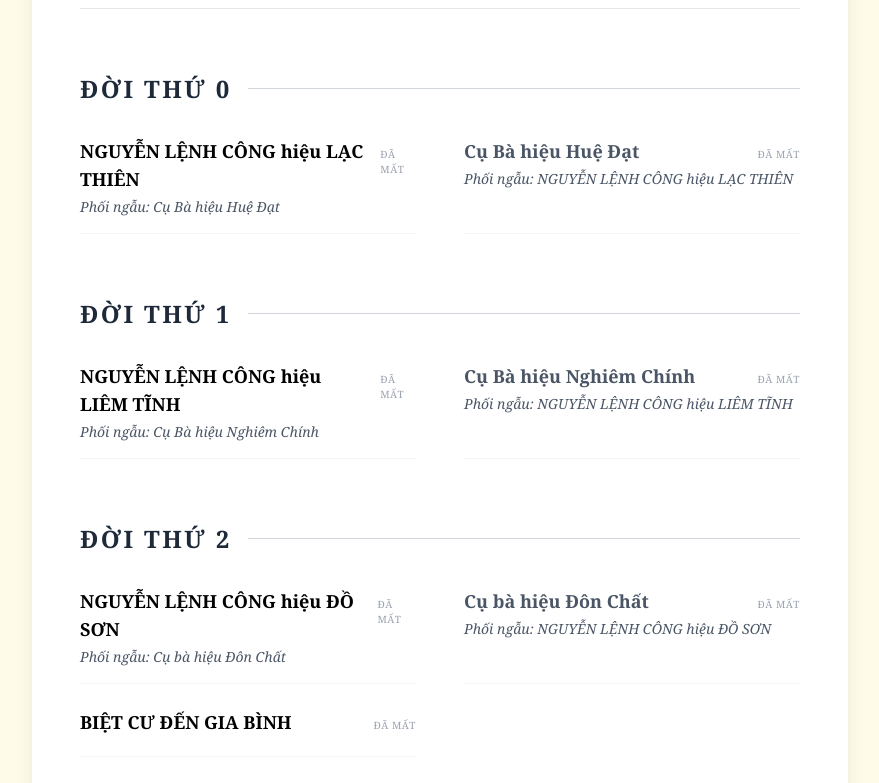
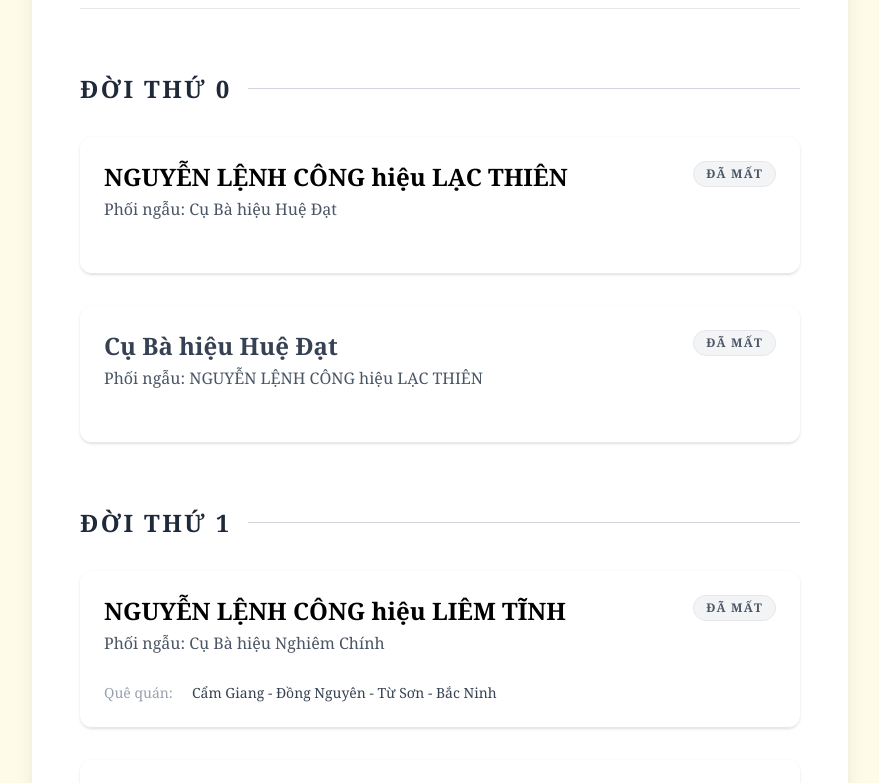
Before and after one commit to ngkienmkqn/phado, a Next.js app: page /book in a window 1280 px wide. Shown: the part 1460-2243 px from the top of the page, without its empty margins (200-1079 px from the left). Built offline with nearby package versions, Linux system fonts and the light colour scheme.

Commit message:
feat: make family stats dynamic and enhance Book/Directory UI

```diff
--- a/src/app/api/family-data/route.ts
+++ b/src/app/api/family-data/route.ts
@@ -8,6 +8,14 @@ export const revalidate = 0;
 export async function GET() {
     const filePath = join(process.cwd(), 'src', 'data', 'family_data.json');
     const data = JSON.parse(readFileSync(filePath, 'utf8'));
+
+    // Compute dynamic stats based on database members
+    const members = data.members || [];
+    data.totalMembers = members.length;
+    data.totalGenerations = members.length > 0
+        ? Math.max(...members.map((m: any) => m.generation))
+        : 0;
+
     return NextResponse.json(data, {
         headers: {
             'Cache-Control': 'no-store, no-cache, must-revalidate, max-age=0',
--- a/src/app/book/page.tsx
+++ b/src/app/book/page.tsx
@@ -87,29 +87,63 @@ export default function BookPage() {
                                 <div className="h-px bg-gray-300 w-full" />
                             </div>
 
-                            <div className="grid grid-cols-1 sm:grid-cols-2 gap-x-12 gap-y-6">
+                            <div className="grid grid-cols-1 gap-y-8 gap-x-12">
                                 {groupedMembers[Number(gen)].map((member: any) => (
-                                    <div key={member.id} className="flex flex-col border-b border-gray-100 pb-4">
-                                        <div className="flex justify-between items-baseline mb-1">
-                                            <span className={`font-bold text-lg ${member.gender === 'female' ? 'text-gray-600' : 'text-black'}`}>
+                                    <div key={member.id} className="flex flex-col border-b border-gray-200 pb-6 print:break-inside-avoid shadow-sm hover:shadow-md transition-shadow p-6 rounded-xl bg-white/50 print:bg-transparent print:shadow-none print:p-0 print:border-b-2">
+                                        <div className="flex justify-between items-start mb-3">
+                                            <div className="flex flex-col">
+                                                <h4 className={`font-bold text-2xl ${member.gender === 'female' ? 'text-gray-700' : 'text-black'}`}>
                                                     {member.name}
+                                                </h4>
+                                                {member.spouse && (
+                                                    <span className="text-gray-600 font-medium mt-1">
+                                                        Phối ngẫu: {member.spouse}
                                                     </span>
+                                                )}
+                                            </div>
                                             {member.status === 'Đã mất' && (
-                                                <span className="text-[10px] uppercase tracking-wider text-gray-400 ml-2">Đã mất</span>
+                                                <span className="px-3 py-1 bg-gray-100 text-gray-600 text-xs font-bold uppercase tracking-widest rounded-full border border-gray-200">Đã mất</span>
                                             )}
                                         </div>
 
-                                        {member.spouse && (
-                                            <div className="text-sm text-gray-600 italic">
-                                                Phối ngẫu: {member.spouse}
+                                        <div className="grid grid-cols-1 sm:grid-cols-2 gap-3 mt-4 text-sm text-gray-700">
+                                            {member.birthSolar && (
+                                                <div className="flex gap-2">
+                                                    <span className="text-gray-400 w-20">Ngày sinh:</span>
+                                                    <span className="font-medium">{member.birthSolar}</span>
                                                 </div>
                                             )}
-
-                                        {(member.birthSolar || member.birthLunar) && (
-                                            <div className="text-sm text-gray-500 mt-1">
-                                                Sinh: {member.birthSolar || member.birthLunar}
+                                            {member.deathDate && (
+                                                <div className="flex gap-2">
+                                                    <span className="text-gray-400 w-20">Ngày mất:</span>
+                                                    <span className="font-medium">{member.deathDate}</span>
                                                 </div>
                                             )}
+                                            {member.hometown && (
+                                                <div className="flex gap-2 sm:col-span-2">
+                                                    <span className="text-gray-400 w-20 shrink-0">Quê quán:</span>
+                                                    <span className="font-medium">{member.hometown}</span>
+                                                </div>
+                                            )}
+                                            {member.address && (
+                                                <div className="flex gap-2 sm:col-span-2">
+                                                    <span className="text-gray-400 w-20 shrink-0">Địa chỉ:</span>
+                                                    <span className="font-medium">{member.address}</span>
+                                                </div>
+                                            )}
+                                            {member.burialPlace && (
+                                                <div className="flex gap-2 sm:col-span-2">
+                                                    <span className="text-gray-400 w-20 shrink-0">Nơi an nghỉ:</span>
+                                                    <span className="font-medium">{member.burialPlace}</span>
+                                                </div>
+                                            )}
+                                            {member.phone && (
+                                                <div className="flex gap-2">
+                                                    <span className="text-gray-400 w-20 shrink-0">Điện thoại:</span>
+                                                    <span className="font-medium whitespace-nowrap">{member.phone}</span>
+                                                </div>
+                                            )}
+                                        </div>
                                     </div>
                                 ))}
                             </div>
--- a/src/app/directory/page.tsx
+++ b/src/app/directory/page.tsx
@@ -96,9 +96,23 @@ export default function DirectoryPage() {
                                 )}
                             </div>
                             <div className="mt-auto pt-4 flex flex-col gap-2">
-                                <div className="flex items-center gap-2 text-sm text-gray-300 bg-black/20 p-2 rounded-lg">
-                                    <Calendar className="w-4 h-4 text-gray-500" />
-                                    <span>{member.birthSolar || 'Chưa cập nhật ngày sinh'}</span>
+                                <div className="flex flex-col gap-1.5 text-sm text-gray-300 bg-black/20 p-3 rounded-xl border border-white/5">
+                                    <div className="flex items-center gap-2">
+                                        <Calendar className="w-4 h-4 text-gray-400 shrink-0" />
+                                        <span className="font-medium text-amber-200/90">{member.birthSolar || 'Chưa rõ năm sinh'}</span>
+                                        {member.deathDate && (
+                                            <>
+                                                <span className="text-gray-500">-</span>
+                                                <span className="font-medium text-gray-400">{member.deathDate}</span>
+                                            </>
+                                        )}
+                                    </div>
+                                    {(member.hometown || member.address) && (
+                                        <div className="flex items-start gap-2 mt-1">
+                                            <span className="text-gray-500 shrink-0 text-xs uppercase tracking-wider mt-0.5">Đ/c:</span>
+                                            <span className="text-gray-300 text-xs leading-relaxed">{member.address || member.hometown}</span>
+                                        </div>
+                                    )}
                                 </div>
                                 {member.phone && (
                                     <a
@@ -106,7 +120,7 @@ export default function DirectoryPage() {
                                         className="mt-2 w-full flex items-center justify-center gap-2 bg-green-600/20 hover:bg-green-600/30 text-green-400 border border-green-500/30 py-3 rounded-xl transition-colors font-medium text-lg"
                                     >
                                         <Phone className="w-5 h-5" />
-                                        Gọi Điện
+                                        Gọi Điện ({member.phone})
                                     </a>
                                 )}
                             </div>
--- a/src/app/layout.tsx
+++ b/src/app/layout.tsx
@@ -20,6 +20,11 @@ export const metadata: Metadata = {
   description: "Gia phả điện tử dòng họ Nguyễn Cẩm Giang - Từ năm 1469",
 };
 
+export const dynamic = 'force-dynamic';
+export const fetchCache = 'force-no-store';
+export const revalidate = 0;
+
+
 export default function RootLayout({
   children,
 }: Readonly<{
```
Also changed, not shown: src/components/FloatingHelp.tsx (+14 -5 lines). Lines whose indentation alone changed are shown as unchanged.
